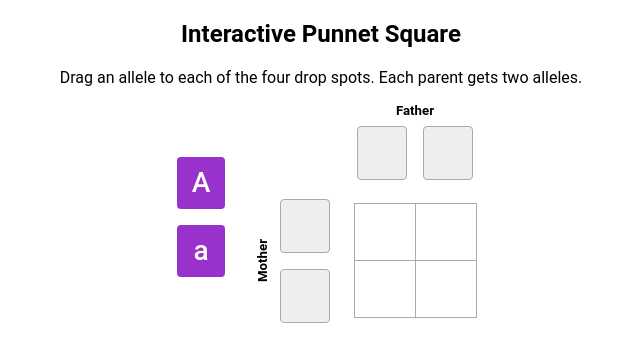
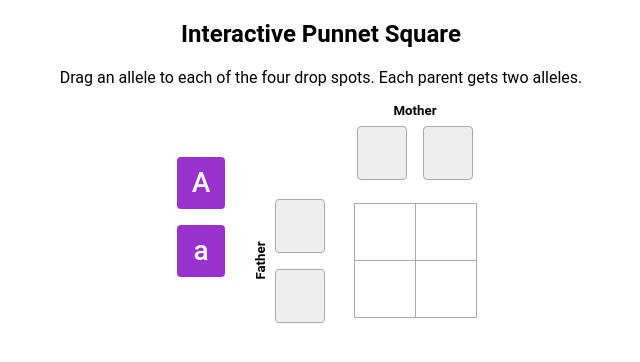
Before and after one commit to WISE-Community/Punnett-Square, a React (Create React App) app: page / in a window 1280 px wide. Shown: the top 362 px of the page, without its empty margins (319-959 px from the left). Built offline with nearby package versions, Linux system fonts and the light colour scheme.

Commit message:
Dragging allele choice to droppable now displays chosen allele

```diff
--- a/src/App.tsx
+++ b/src/App.tsx
@@ -4,28 +4,59 @@ import './App.scss';
 import Choice from './components/choice';
 import Square from './components/square';
 import { Allele } from './domain/allele';
+import { Target } from './domain/target';
 
 class App extends React.Component {
   state = {
     choices: [
-      new Allele('allele1', true, 'A'),
-      new Allele('allele2', false, 'a')
+      new Allele('allele0', true, 'A'),
+      new Allele('allele1', false, 'a')
     ],
-    parentTitles: [
-      'Father',
-      'Mother'
+    parents: [
+      {
+        title: 'Mother',
+        targets: [
+          new Target('Mother-0'),
+          new Target('Mother-1')
+        ]
+      },
+      {
+        title: 'Father',
+        targets: [
+          new Target('Father-0'),
+          new Target('Father-1')
+        ]
+      }
     ]
   };
 
   onDragEnd = (result: any) => {
     const { source, destination, draggableId } = result;
-
-    // dropped outside the list
     if (!destination) {
         return;
     }
+    this.setTarget(destination.droppableId, draggableId);
+    console.log(`target: ${destination.droppableId}, allele: ${draggableId}`)
+  }
 
-    console.log(`target: ${destination.droppableId}, allele: ${draggableId}`)
+  setTarget(droppableId: string, draggableId: string) {
+    const parentDroppable = droppableId.split('-');
+    const title = parentDroppable[0];
+    const index = parseInt(parentDroppable[1]);
+    for (const parent of this.state.parents) {
+      if (title === parent.title) {
+        parent.targets[index].allele = this.getChoice(draggableId);
+        break;
+      }
+    }
+  }
+
+  getChoice(draggableId: string) {
+    for (const choice of this.state.choices) {
+      if (draggableId === choice.id) {
+        return choice;
+      }
+    }
   }
 
   render() {
@@ -39,7 +70,7 @@ class App extends React.Component {
               {(provided, snapshot) => (
                   <div className="choices" ref={provided.innerRef} {...provided.droppableProps}>
                     {this.state.choices.map((choice, index) =>
-                      <Draggable draggableId={`allele${index}`} index={index}>
+                      <Draggable key={index} draggableId={`allele${index}`} index={index}>
                         {(provided, snapshot) => (
                           <div ref={provided.innerRef}
                               {...provided.draggableProps}
@@ -52,7 +83,7 @@ class App extends React.Component {
                   </div>
               )}
             </Droppable>
-            <Square parentTitles={this.state.parentTitles}/>
+            <Square parents={this.state.parents}/>
           </DragDropContext>
         </div>
       </div>
--- a/src/components/parent.tsx
+++ b/src/components/parent.tsx
@@ -1,8 +1,9 @@
 import React from 'react';
 import { Droppable } from 'react-beautiful-dnd';
+import { Target } from '../domain/target';
 import './parent.scss';
 
-export default class Parent extends React.Component<{ title: String, vertical?: Boolean }> {
+export default class Parent extends React.Component<{ title: String, targets: Target[], vertical?: Boolean }> {
   state = {
     allele1: null,
     allele2: null
@@ -13,14 +14,18 @@ export default class Parent extends React.Component<{ title: String, vertical?:
       <div className={`parent ${this.props.vertical ? "vertical" : ""}`}>
         <h5>{this.props.title}</h5>
         <div className="targets">
-          <Droppable droppableId={`${this.props.title}1`}>
+          <Droppable droppableId={`${this.props.title}-0`}>
             {(provided, snapshot) => (
-              <div className="target" ref={provided.innerRef}></div>
+              <div className="target" ref={provided.innerRef}>
+                {this.props.targets[0].allele?.name}
+              </div>
             )}
           </Droppable>
-          <Droppable droppableId={`${this.props.title}2`}>
+          <Droppable droppableId={`${this.props.title}-1`}>
             {(provided, snapshot) => (
-              <div className="target" ref={provided.innerRef}></div>
+              <div className="target" ref={provided.innerRef}>
+                {this.props.targets[1].allele?.name}
+              </div>
             )}
           </Droppable>
         </div>
--- a/src/components/square.tsx
+++ b/src/components/square.tsx
@@ -1,23 +1,25 @@
 import React from 'react';
 import './square.scss';
 import Parent from './parent';
+import { Target } from '../domain/target';
 
-class Square extends React.Component<{ parentTitles: String[] }> {
+class Square extends React.Component<{ parents: any[] }> {
   render() {
     return (
       <div>
         <div className="square-wrap">
           <div className="spacer"></div>
           <div className="parent1">
-            <Parent title={this.props.parentTitles[0]} />
+            <Parent title={this.props.parents[0].title} targets={this.props.parents[0].targets} />
           </div>
         </div>
         <div className="square-wrap">
           <div className="parent2">
-            <Parent title={this.props.parentTitles[1]} vertical={true} />
+            <Parent title={this.props.parents[1].title} targets={this.props.parents[1].targets} vertical={true} />
           </div>
           <div className="result">
             <table>
+              <tbody>
               <tr>
                 <td>
                   {/* <Result /> */}
@@ -34,6 +36,7 @@ class Square extends React.Component<{ parentTitles: String[] }> {
                   {/* <Result /> */}
                 </td>
               </tr>
+              </tbody>
             </table>
           </div>
         </div>
--- /dev/null
+++ b/src/domain/target.ts
@@ -0,0 +1,11 @@
+import { Allele } from "./allele";
+
+export class Target {
+  id: string;
+  allele?: Allele;
+
+  constructor(id: string, allele?: Allele) {
+    this.id = id;
+    this.allele = allele;
+  }
+}
```
